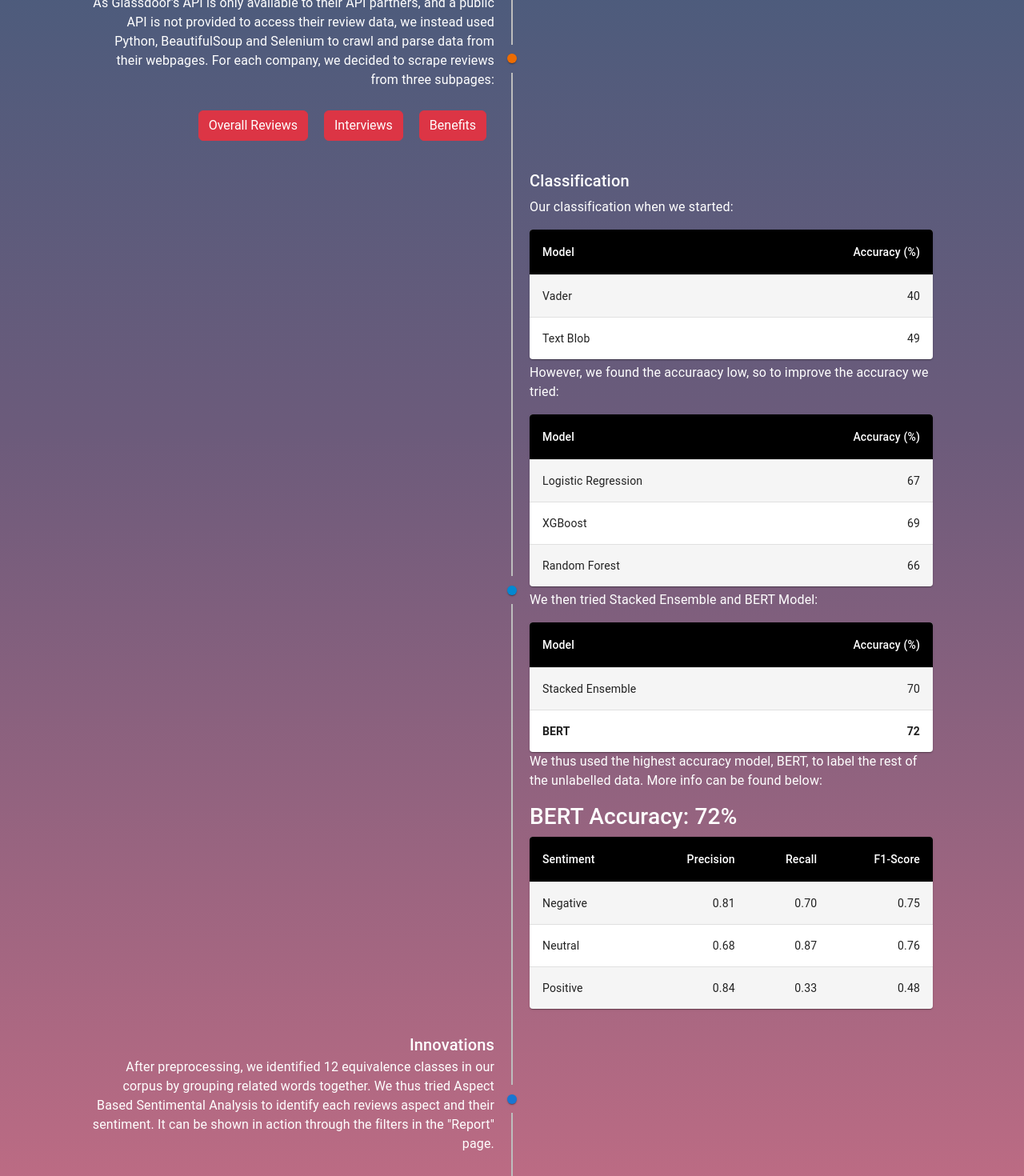
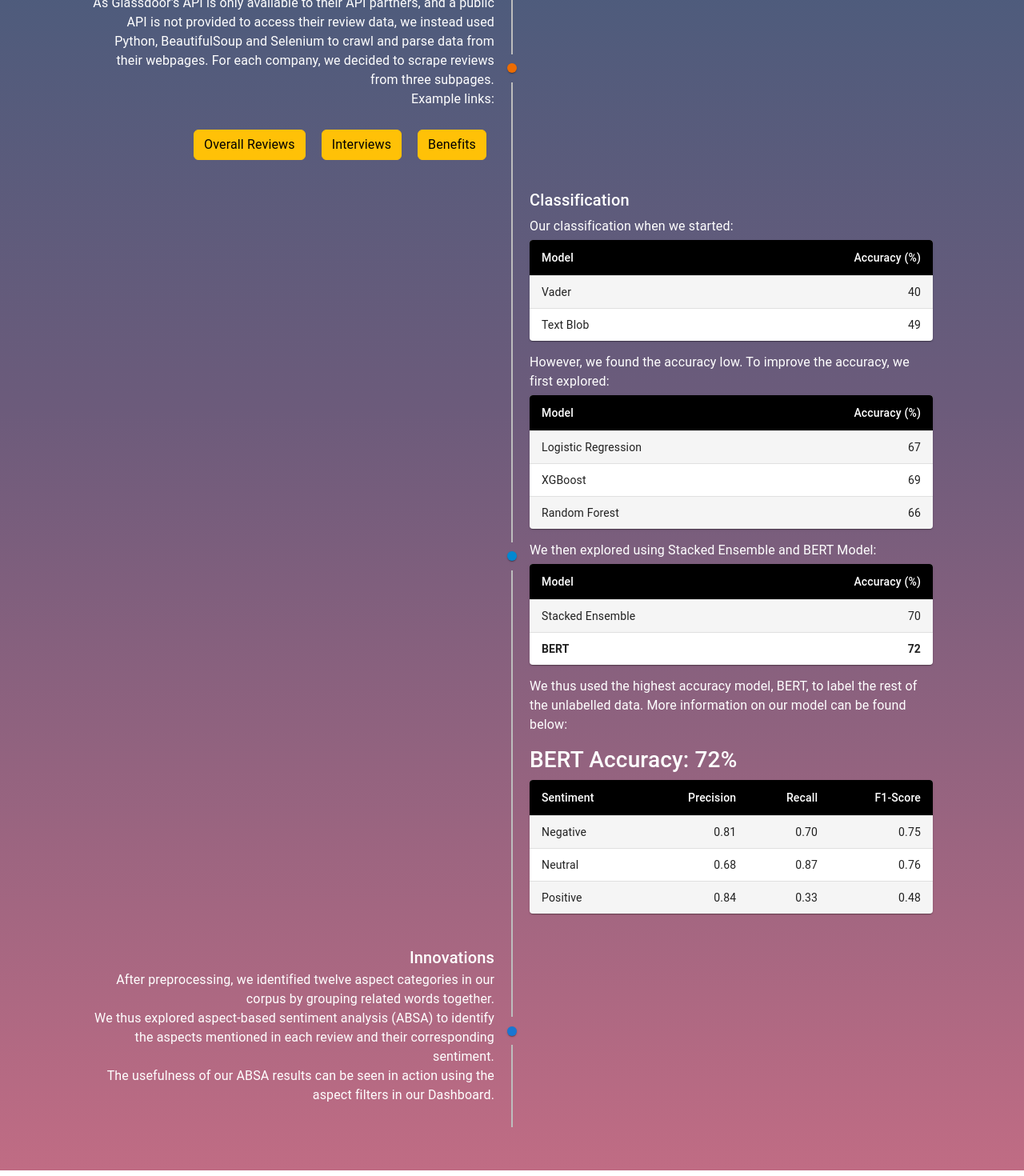
Before and after one commit to datmanlyman/CZ4045-Group-30-Project, a React (Create React App) app: page / in a window 1280 px wide. Shown: the part 440-1910 px from the top of the page at 80% size. Built offline with nearby package versions, Linux system fonts and the light colour scheme.

Commit message:
Change report padding, update text, links

```diff
--- a/src/Components/ModelData.js
+++ b/src/Components/ModelData.js
@@ -8,7 +8,9 @@ import {
   Paper,
   tableCellClasses,
   styled,
+  Typography,
 } from "@mui/material";
+import { makeStyles } from "tss-react/mui";
 
 const StyledTableCell = styled(TableCell)(({ theme }) => ({
   [`&.${tableCellClasses.head}`]: {
@@ -57,14 +59,25 @@ const rowsAccuracy = [
   ],
 ];
 
+const useStyles = makeStyles()((theme) => {
+  return {
+    table: {
+      "& .MuiTableCell-root": { padding: "10px 15px" },
+      marginTop: "5px",
+      marginBottom: "15px",
+    },
+  };
+});
+
 export function ModelAccuracy() {
+  const { classes } = useStyles();
   return (
     <>
-      <div style={{margin: "5px 0"}}>
-        <p>
+      <div style={{ margin: "5px 0" }}>
+        <Typography variant="p" gutterBottom>
           Our classification when we started:
-        </p>
-        <TableContainer component={Paper}>
+        </Typography>
+        <TableContainer component={Paper} className={classes.table}>
           <Table sx={{ minWidth: "100%" }} aria-label="customized table">
             <TableHead>
               <TableRow>
@@ -90,8 +103,11 @@ export function ModelAccuracy() {
         </TableContainer>
       </div>
       <div style={{ margin: "5px 0" }}>
-        <p>However, we found the accuraacy low, so to improve the accuracy we tried:</p>
-        <TableContainer component={Paper}>
+        <Typography variant="p">
+          However, we found the accuracy low. To improve the accuracy, we first
+          explored:
+        </Typography>
+        <TableContainer component={Paper} className={classes.table}>
           <Table sx={{ minWidth: "100%" }} aria-label="customized table">
             <TableHead>
               <TableRow>
@@ -122,9 +138,11 @@ export function ModelAccuracy() {
           </Table>
         </TableContainer>
       </div>
-      <div style={{ margin: "5px 0"}}>
-        <p>We then tried Stacked Ensemble and BERT Model:</p>
-        <TableContainer component={Paper}>
+      <div style={{ margin: "5px 0" }}>
+        <Typography variant="p">
+          We then explored using Stacked Ensemble and BERT Model:
+        </Typography>
+        <TableContainer component={Paper} className={classes.table}>
           <Table sx={{ minWidth: "100%" }} aria-label="customized table">
             <TableHead>
               <TableRow>
@@ -143,16 +161,21 @@ export function ModelAccuracy() {
                 <StyledTableCell component="th" scope="row">
                   <b>BERT</b>
                 </StyledTableCell>
-                  <StyledTableCell align="right"><b>72</b></StyledTableCell>
+                <StyledTableCell align="right">
+                  <b>72</b>
+                </StyledTableCell>
               </StyledTableRow>
             </TableBody>
           </Table>
         </TableContainer>
-        <p>We thus used the highest accuracy model, BERT, to label the rest of the unlabelled data. More info can be found below:</p>
+        <Typography variant="p">
+          We thus used the highest accuracy model, BERT, to label the rest of
+          the unlabelled data. More information on our model can be found below:
+        </Typography>
       </div>
-      <div style={{ margin: "5px 0" }}>
+      <div style={{ marginTop: "15px" }}>
         <h3 key="modelAccuracy">BERT Accuracy: 72%</h3>
-        <TableContainer component={Paper}>
+        <TableContainer component={Paper} className={classes.table}>
           <Table sx={{ minWidth: "100%" }} aria-label="customized table">
             <TableHead>
               <TableRow>
@@ -170,7 +193,9 @@ export function ModelAccuracy() {
                   <StyledTableCell component="th" scope="row">
                     {row.sentiment}
                   </StyledTableCell>
-                  <StyledTableCell align="right">{row.precision}</StyledTableCell>
+                  <StyledTableCell align="right">
+                    {row.precision}
+                  </StyledTableCell>
                   <StyledTableCell align="right">{row.recall}</StyledTableCell>
                   <StyledTableCell align="right">{row.f1}</StyledTableCell>
                 </StyledTableRow>
--- a/src/Components/ReportConstructor.js
+++ b/src/Components/ReportConstructor.js
@@ -39,8 +39,8 @@ export default function CustomizedTimeline() {
                 <li>Different standards for each rating</li>
                 <li>Different cultures</li>
               </ul>
-              Thus, we created a Sentimental Analysis (SA) to overcome these
-              possible issues.
+              Thus, we performed Sentiment Analysis (SA) to help overcome these
+              issues.
             </p>
           </Typography>
         </TimelineContent>
@@ -66,17 +66,36 @@ export default function CustomizedTimeline() {
               public API is not provided to access their review data, we instead
               used Python, BeautifulSoup and Selenium to crawl and parse data
               from their webpages. For each company, we decided to scrape
-              reviews from three subpages:
+              reviews from three subpages. <br />
+              Example links:
             </p>
-            <Button variant="danger" style={{ margin: "10px" }}>
+            <a
+              class="btn btn-warning"
+              href="https://www.glassdoor.sg/Reviews/Dyson-Reviews-E214340.htm"
+              role="button"
+              style={{ margin: "10px" }}
+              target="_blank"
+            >
               Overall Reviews
-            </Button>
-            <Button variant="danger" style={{ margin: "10px" }}>
+            </a>
+            <a
+              class="btn btn-warning"
+              href="https://www.glassdoor.sg/Interview/Dyson-Interview-Questions-E214340.htm"
+              role="button"
+              style={{ margin: "10px" }}
+              target="_blank"
+            >
               Interviews
-            </Button>
-            <Button variant="danger" style={{ margin: "10px" }}>
+            </a>
+            <a
+              class="btn btn-warning"
+              href="https://www.glassdoor.sg/Benefits/Dyson-Singapore-Benefits-EI_IE214340.0,5_IL.6,15_IN217.htm"
+              role="button"
+              style={{ margin: "10px" }}
+              target="_blank"
+            >
               Benefits
-            </Button>
+            </a>
           </Typography>
         </TimelineContent>
       </TimelineItem>
@@ -105,9 +124,12 @@ export default function CustomizedTimeline() {
           </Typography>
           <Typography>
             <p>
-              After preprocessing, we identified 12 equivalence classes in our corpus by grouping related words together.
-              We thus tried Aspect Based Sentimental Analysis to identify each reviews aspect and their sentiment.
-              It can be shown in action through the filters in the "Report" page.
+              After preprocessing, we identified twelve aspect categories in our
+              corpus by grouping related words together. <br /> We thus explored
+              aspect-based sentiment analysis (ABSA) to identify the aspects
+              mentioned in each review and their corresponding sentiment.
+              <br /> The usefulness of our ABSA results can be seen in action
+              using the aspect filters in our Dashboard.
             </p>
           </Typography>
         </TimelineContent>
```
Lines whose indentation alone changed are shown as unchanged.
